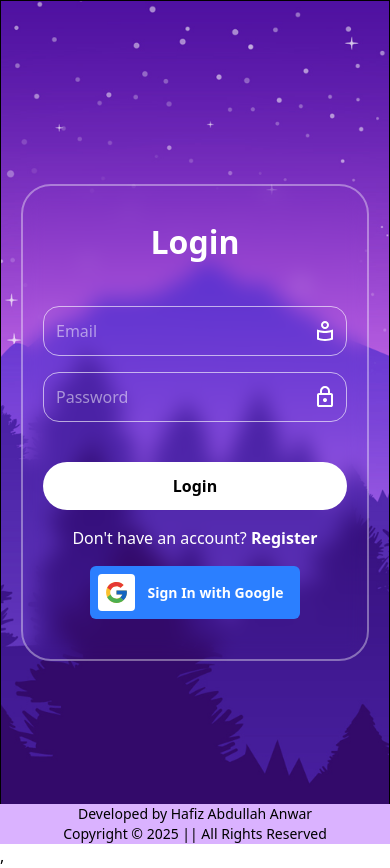
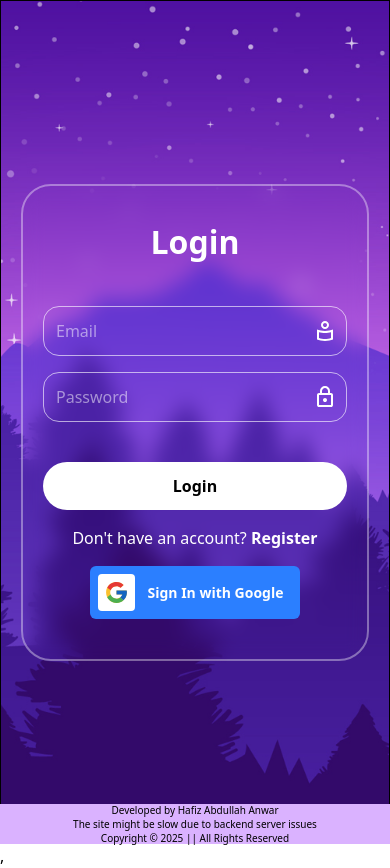
Before and after one commit to Abdullah860259/Todo, a React (Vite) app: page / in a window 390 px wide. Built offline with nearby package versions, Linux system fonts and the light colour scheme.

Commit message:
Edited Footer

```diff
--- a/src/components/Footer.jsx
+++ b/src/components/Footer.jsx
@@ -3,9 +3,9 @@ import React from 'react'
 const Footer = () => {
   return (
     <>
-        <div className="footer text-sm bg-purple-300 fixed bottom-0 flex flex-col items-center justify-center  w-full h-[40px]">
+        <div className="footer text-sm bg-purple-300 fixed bottom-0 flex flex-col items-center justify-center   w-full h-[40px]">
            <p >Developed by Hafiz Abdullah Anwar</p>
-            <p  ></p>
+            <p > The site might be slow due to backend server issues </p>
            <p > Copyright &copy; 2025 || All Rights Reserved </p>
         </div>
     </>
--- a/src/index.css
+++ b/src/index.css
@@ -111,3 +111,9 @@
     background: #f1f1f1;
   }
 }
+
+@media (max-width:500px) {
+    .footer{
+      font-size: 10px;
+    }
+}
```
